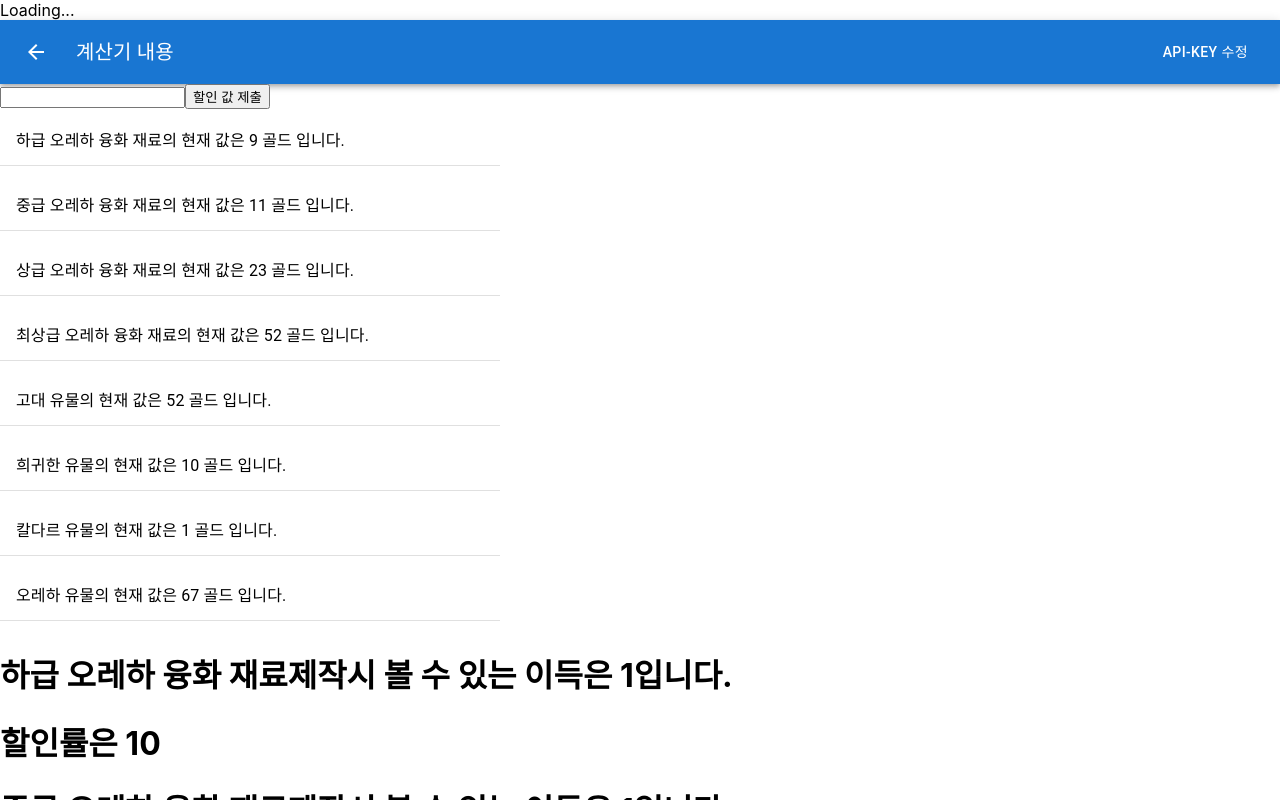
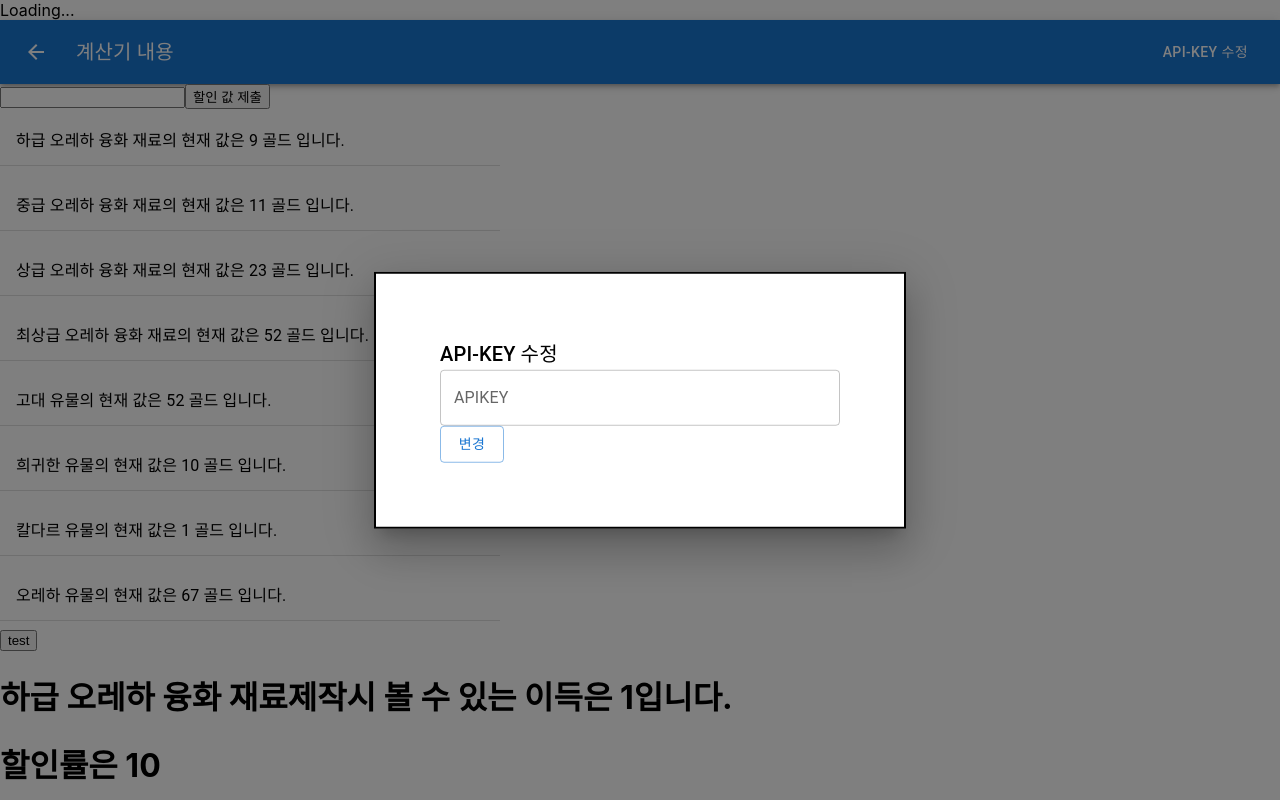
Before and after one commit to EEDK/loa-app, a React (Create React App) app: page /product in a window 1280 px wide. Both pictures are taken after a click on the button "API-KEY 수정". Shown: the top 800 px of the page. Built offline with nearby package versions, Linux system fonts and the light colour scheme.

Commit message:
set TestCase and dataParsing

```diff
--- a/src/component/Benfit/Benefit.jsx
+++ b/src/component/Benfit/Benefit.jsx
@@ -3,11 +3,18 @@ import { OrehaCalc } from '../../functions';
 
 // 얼마 이득인지 나올 부분
 function Befefit({ name, value, discountRate, relicData }) {
+  const test = () => {
+    console.log(name, value, discountRate, relicData);
+  };
+
   return (
     <div>
+      <button onClick={test}>test</button>
       <h1>{`${name}제작시 볼 수 있는 이득은 ${OrehaCalc(
+        name,
         value,
-        relicData
+        relicData,
+        discountRate
       )}입니다.`}</h1>
       <h1>{`할인률은 ${discountRate}`}</h1>
     </div>
--- a/src/component/Header/Header.jsx
+++ b/src/component/Header/Header.jsx
@@ -6,8 +6,14 @@ import Typography from '@mui/material/Typography';
 import Button from '@mui/material/Button';
 import IconButton from '@mui/material/IconButton';
 import ArrowBackIcon from '@mui/icons-material/ArrowBack';
+import Modal from '@mui/material/Modal';
+import TextField from '@mui/material/TextField';
 
 export default function Header() {
+  const [open, setOpen] = React.useState(false);
+  const handleOpen = () => setOpen(true);
+  const handleClose = () => setOpen(false);
+
   return (
     <Box sx={{ flexGrow: 1 }}>
       <AppBar position="static">
@@ -24,9 +30,44 @@ export default function Header() {
           <Typography variant="h6" component="div" sx={{ flexGrow: 1 }}>
             계산기 내용
           </Typography>
-          <Button color="inherit">API-KEY 수정</Button>
+          <Button onClick={handleOpen} color="inherit">
+            API-KEY 수정
+          </Button>
+          <Modal
+            open={open}
+            onClose={handleClose}
+            aria-labelledby="modal-modal-title"
+            aria-describedby="modal-modal-description"
+          >
+            <Box sx={modalStyle}>
+              <Typography id="modal-modal-title" variant="h6" component="h2">
+                API-KEY 수정
+              </Typography>
+              <TextField
+                fullWidth
+                id="APIKEY"
+                label="APIKEY"
+                variant="outlined"
+              />
+              <Button variant="outlined" onClick={handleClose}>
+                변경
+              </Button>
+            </Box>
+          </Modal>
         </Toolbar>
       </AppBar>
     </Box>
   );
 }
+
+const modalStyle = {
+  position: 'absolute',
+  top: '50%',
+  left: '50%',
+  transform: 'translate(-50%, -50%)',
+  width: 400,
+  bgcolor: 'background.paper',
+  border: '2px solid #000',
+  boxShadow: 24,
+  p: 8,
+};
--- a/src/functions/orehaCalc/OrehaCalc.js
+++ b/src/functions/orehaCalc/OrehaCalc.js
@@ -12,8 +12,44 @@
 
 */
 
-function OrehaCalc(nowValue, RelicData, discountRate) {
-  return 1;
+function OrehaCalc(name, nowValue, RelicData, discountRate) {
+  var result = -1;
+
+  var normal = 0,
+    common = 0,
+    oreha = 0;
+
+  RelicData.Items.forEach((element) => {
+    if (element.Name === '고대 유물') {
+      normal = element.RecentPrice;
+    } else if (element.Name === '희귀한 유물') {
+      common = element.RecentPrice;
+    } else if (element.Name === '오레하 유물') {
+      oreha = element.RecentPrice;
+    }
+  });
+
+  console.log(name, nowValue, RelicData, discountRate);
+
+  switch (name) {
+    case '하급 오레하 융화 재료':
+      result = 1;
+      break;
+    case '중급 오레하 융화 재료':
+      result = 2;
+      break;
+    case '상급 오레하 융화 재료':
+      result = 3;
+      break;
+    case '최상급 오레하 융화 재료':
+      result = 4;
+      break;
+
+    default:
+      result = 0;
+  }
+
+  return result;
 }
 
 export default OrehaCalc;
```
Also changed, not shown: 1 other file (tests, documents, lock files or other folders).
